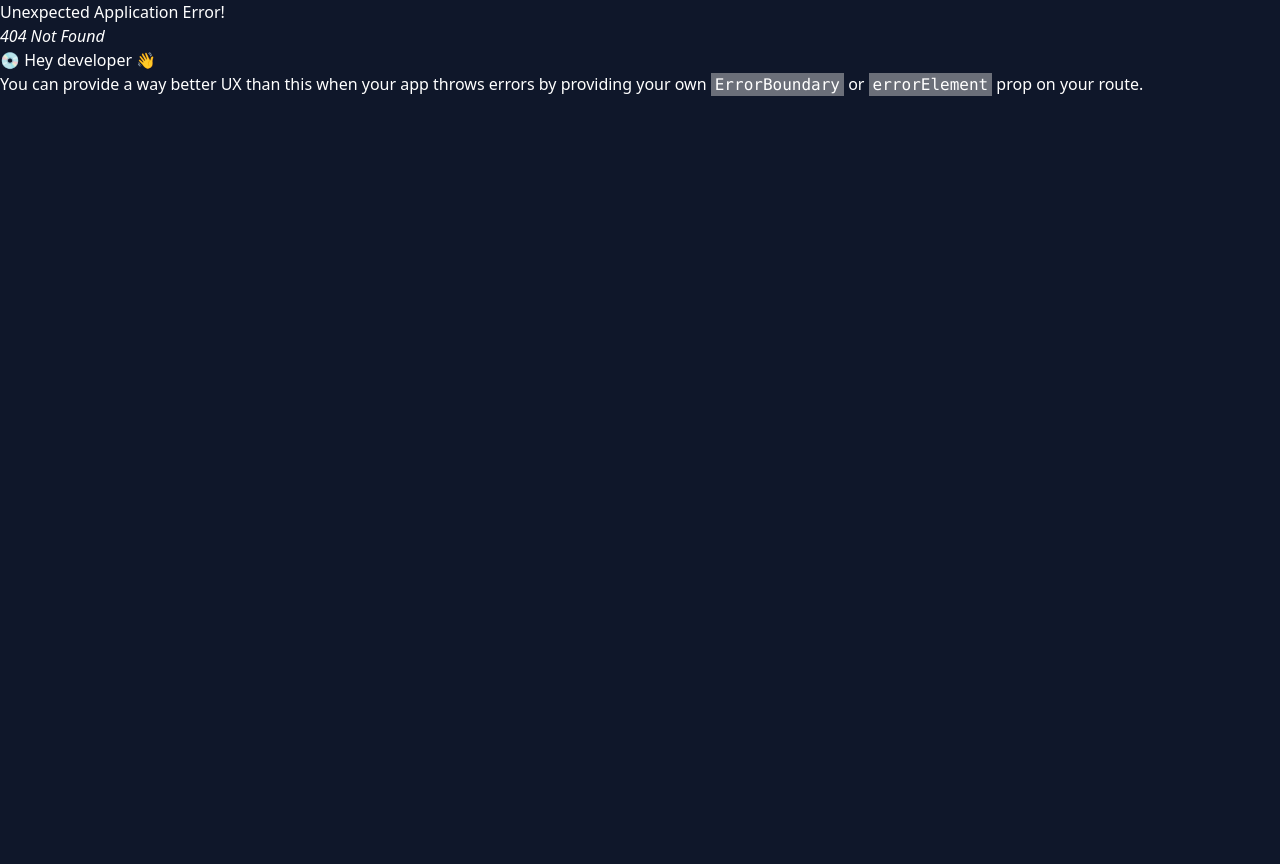
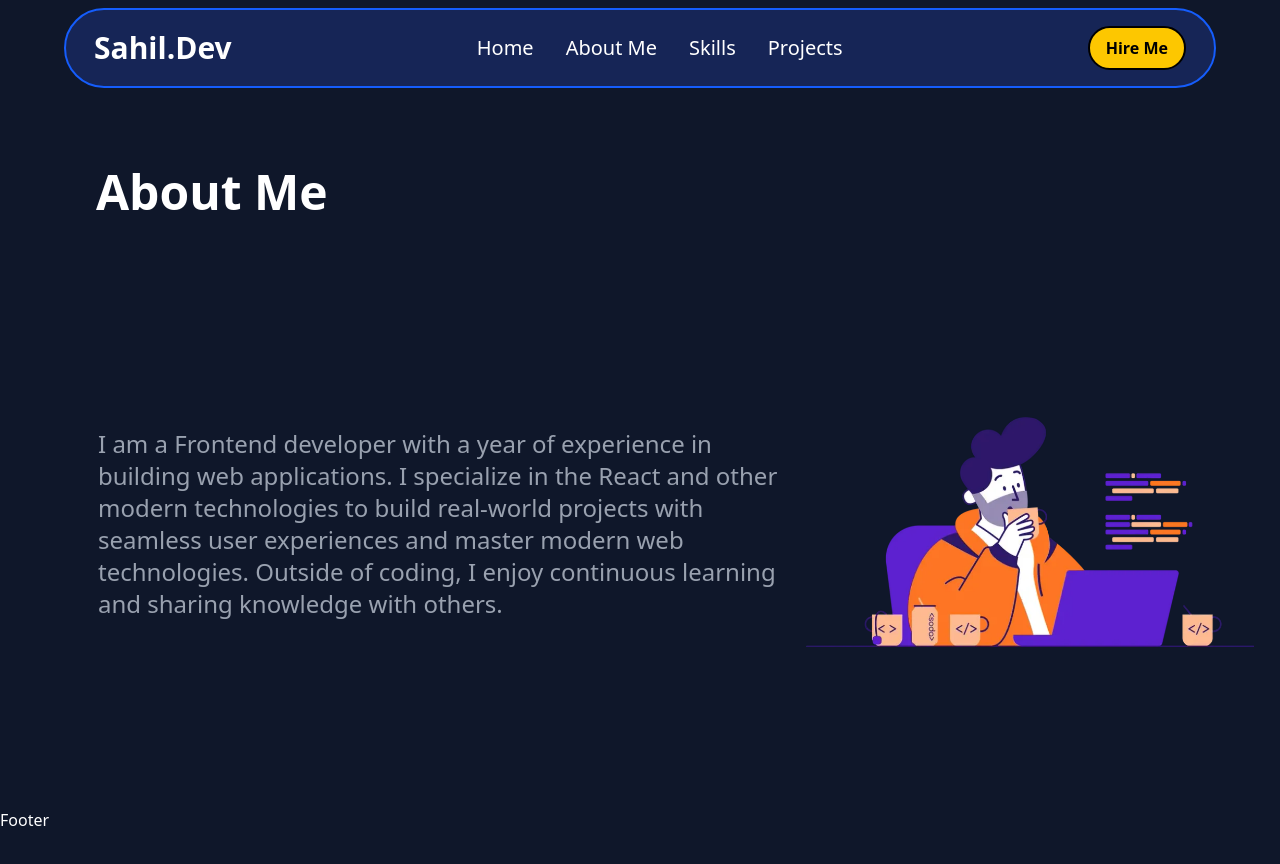
Before and after one commit to Sahil-IND/portfolio, a React (Vite) app: page /about in a window 1280 px wide. Before the commit this address had no page. Shown: the top 864 px of the page. Before the commit the page ends 800 px from the top, so only its background shows below. Built offline with nearby package versions, Linux system fonts and the light colour scheme.

Commit message:
done the router working

```diff
--- a/src/App.jsx
+++ b/src/App.jsx
@@ -2,6 +2,9 @@ import { createBrowserRouter, createRoutesFromElements, Route, RouterProvider }
 import Layout from './Layout'
 import Home from './pages/Home'
 import Contact from './pages/Contact'
+import Skills from './components/Skills'
+import About from './components/About'
+import Projects from './components/Projects'
 
 const App = () => {
 
@@ -10,6 +13,9 @@ const App = () => {
       <Route path='/' element={<Layout/>} >
         <Route path='' element={<Home />} />
         <Route path='contact' element={<Contact />} />
+        <Route path='about' element={<About />} />
+        <Route path='skill' element={<Skills />} />
+        <Route path='project' element={<Projects />} />
 
       </Route>
     )
--- a/src/components/About.jsx
+++ b/src/components/About.jsx
@@ -10,7 +10,7 @@ import devImage from '../assets/dev.png'
 
 const About = () => {
   return (
-    <div className="about w-[100%] h-[40rem] ">
+    <div id='about' className="about w-[100%] h-[40rem] ">
               <div className="group mb-10">
                 <h2 className='text-left ml-24 text-5xl mt-20 font-semibold relative cursor-pointer'>About Me</h2>
                 <div className="h-1 w-0 bg-[#00bcd4] mt-2 transition-all duration-300 group-hover:w-[215px] ml-24"></div>
--- a/src/components/Header.jsx
+++ b/src/components/Header.jsx
@@ -1,29 +1,52 @@
-import React from "react";
+
+import { Link } from "react-router-dom";
 
 const Header = () => {
+
+
   return (
-    <nav>
+    <nav className="sticky top-0 z-50 ">
       <div className="flex justify-between bg-blue-950 h-20 w-6xl m-auto rounded-full mt-2 p-7 items-center border-2 border-blue-600">
-        <div className="text-white text-3xl font-semibold cursor-pointer ">Sahil.Dev</div>
+        <Link to="/">
+          <div className="text-white text-3xl font-semibold cursor-pointer ">
+            Sahil.Dev
+          </div>
+        </Link>
         <div>
           <ul className="flex gap-8">
-            <li className="text-white text-xl relative group transition-colors duration-300 hover:text-yellow-300 font-medium cursor-pointer">Home<span className="absolute left-0 -bottom-1 w-0 h-0.5 bg-yellow-300  transition-all group-hover:w-full"></span></li>
+            <Link to="/">
               <li className="text-white text-xl relative group transition-colors duration-300 hover:text-yellow-300 font-medium cursor-pointer">
-              About Me<span className="absolute left-0 -bottom-1 w-0 h-0.5 bg-yellow-300 transition-all group-hover:w-full"></span>
+                Home
+                <span className="absolute left-0 -bottom-1 w-0 h-0.5 bg-yellow-300  transition-all group-hover:w-full"></span>
               </li>
+            </Link>
+            <Link to="/about">
+              <li className="text-white text-xl relative group transition-colors duration-300 hover:text-yellow-300 font-medium cursor-pointer">
+                About Me
+                <span className="absolute left-0 -bottom-1 w-0 h-0.5 bg-yellow-300 transition-all group-hover:w-full"></span>
+              </li>
+            </Link>
 
-            <li className="text-white text-xl relative group transition-colors duration-300 hover:text-yellow-300 font-medium cursor-pointer">Skills<span className="absolute left-0 -bottom-1 w-0 h-0.5 bg-yellow-300 transition-all group-hover:w-full"></span></li>
-
+            <Link to="/skill">
               <li className="text-white text-xl relative group transition-colors duration-300 hover:text-yellow-300 font-medium cursor-pointer">
-              Projects<span className="absolute left-0 -bottom-1 w-0 h-0.5 bg-yellow-300 transition-all group-hover:w-full"></span>
+                Skills
+                <span className="absolute left-0 -bottom-1 w-0 h-0.5 bg-yellow-300 transition-all group-hover:w-full"></span>
               </li>
-
+            </Link>
+            <Link to="/project">
+              <li className="text-white text-xl relative group transition-colors duration-300 hover:text-yellow-300 font-medium cursor-pointer">
+                Projects
+                <span className="absolute left-0 -bottom-1 w-0 h-0.5 bg-yellow-300 transition-all group-hover:w-full"></span>
+              </li>
+            </Link>
           </ul>
         </div>
         <div>
+          <Link to="/contact">
             <button className="bg-yellow-400 text-black px-4 py-2 rounded-full border-2 border-blue-[0f172a] font-semibold hover:bg-yellow-300 transition duration-300 cursor-pointer ">
               Hire Me
             </button>
+          </Link>
         </div>
       </div>
     </nav>
--- /dev/null
+++ b/src/components/Projects.jsx
@@ -0,0 +1,9 @@
+import React from 'react'
+
+const Projects = () => {
+  return (
+    <div>Projects</div>
+  )
+}
+
+export default Projects
--- a/src/components/Skills.jsx
+++ b/src/components/Skills.jsx
@@ -36,7 +36,7 @@ const Skills = () => {
   ];
 
   return (
-    <div className="h-[40rem]">
+    <div id='skilll'className="h-[40rem]">
       <div className="group mb-10 w-[195px]">
         <h2 className="text-left ml-24 text-5xl mt-24  font-semibold relative cursor-pointer w-[195px]">
           My Skills
```
Lines whose indentation alone changed are shown as unchanged.
